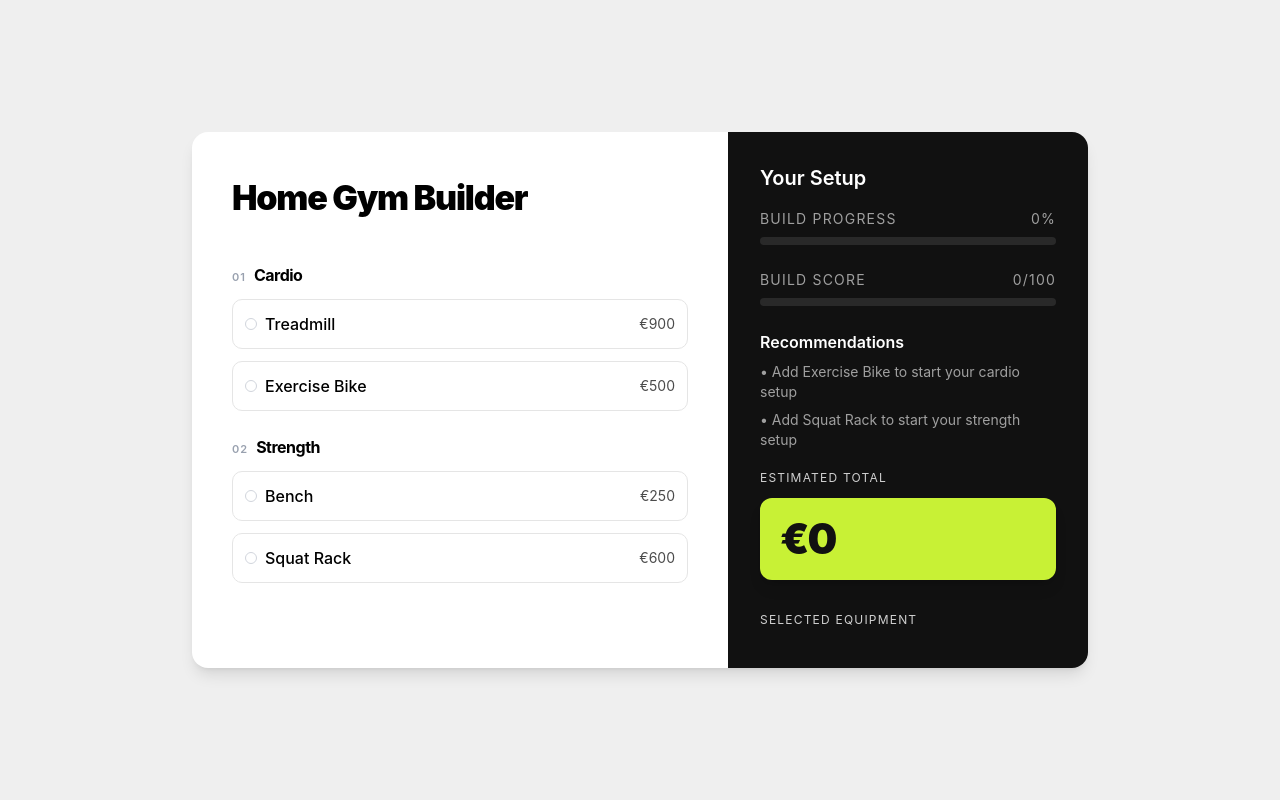
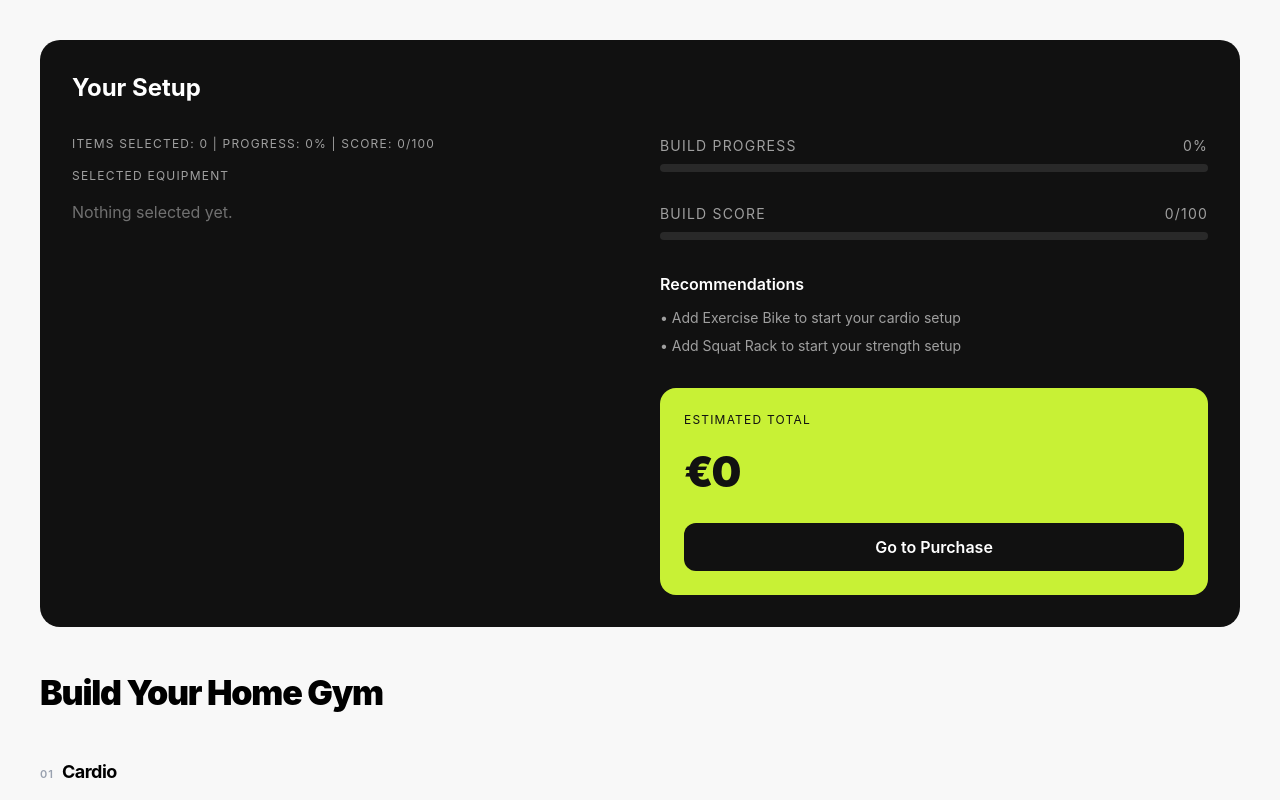
Before and after one commit to Luka-Cul/product-builder-engine, a Next.js app: page / in a window 1280 px wide. Shown: the top 800 px of the page. Built offline with nearby package versions, Linux system fonts and the light colour scheme.

Commit message:
refactored UI

```diff
--- a/src/app/page.tsx
+++ b/src/app/page.tsx
@@ -5,6 +5,8 @@ import ItemCard from "@/components/ItemCard";
 import { calculateTotalPrice } from "@/lib/priceCalculator";
 import { useEffect, useState } from "react";
 import { animateValue } from "@/lib/animations";
+import BuildSummary from "@/components/BuildSummary";
+import BuildDashboardPanel from "@/components/BuildDashboardPanel";
 
 export default function Home() {
   // =====================
@@ -91,31 +93,76 @@ export default function Home() {
 // =====================
 
   return (
-    <div className="min-h-screen flex items-center justify-center p-6">
-      <div className="w-full max-w-4xl bg-white rounded-[16px] shadow-lg overflow-hidden grid grid-cols-[1fr_360px]">
+    <div className="min-h-screen bg-[#F8F8F8] p-10 space-y-10">
 
-        {/* LEFT: Builder */}
-        <div className="p-10">
+      {/* ===================== */}
+      {/* TOP DASHBOARD */}
+      {/* ===================== */}
+
+      <div className="bg-[#111] text-white rounded-[20px] p-8">
+
+        <h2 className="text-2xl font-bold mb-8">
+          Your Setup
+        </h2>
+
+        <div className="grid grid-cols-2 gap-10">
+
+          {/* LEFT COLUMN */}
+          <div>
+            <BuildSummary
+              items={selectedProducts}
+              selectedCount={selectedItems.length}
+              progress={progress}
+              score={score}
+            />
+          </div>
+
+          {/* RIGHT COLUMN */}
+          <BuildDashboardPanel
+            progress={progress}
+            score={score}
+            recommendations={recommendations}
+            animatedPrice={animatedPrice}
+            selectedCount={selectedItems.length}
+          />
+
+        </div>
+
+      </div>
+
+      {/* ===================== */}
+      {/* BUILDER */}
+      {/* ===================== */}
+
+      <div>
+
         <h1 className="text-[34px] font-black tracking-[-1.2px] mb-10">
-            Home Gym Builder
+          Build Your Home Gym
         </h1>
 
         {gymConfig.sections.map((section, index) => (
-            <div key={section.id} className="mb-6">
 
-              {/* ITEM CARD DESIGN */}
-              <div className="flex items-baseline gap-2 mb-3">
-                <span className="text-[11px] text-gray-400 font-semibold tracking-[1px]">
-                  0{index + 1}
+          <div
+            key={section.id}
+            className="mb-10"
+          >
+
+            <div className="flex items-baseline gap-2 mb-4">
+
+              <span className="text-[11px] font-semibold tracking-[1px] text-gray-400">
+                {String(index + 1).padStart(2, "0")}
               </span>
 
-                <h2 className="font-bold tracking-[-0.5px] text-[16px]">
+              <h2 className="text-[18px] font-bold tracking-[-0.5px]">
                 {section.title}
               </h2>
+
             </div>
 
             <div className="space-y-3">
+
               {section.items.map((item) => (
+
                 <ItemCard
                   key={item.id}
                   name={item.name}
@@ -123,102 +170,17 @@ export default function Home() {
                   selected={selectedItems.includes(item.id)}
                   onClick={() => toggleItem(item.id)}
                 />
+
               ))}
-              </div>
-            </div>
-          ))}
-        </div>
 
-        {/* RIGHT: Dashboard */}
-        <div className="bg-[#111] text-white p-8">
-          <h2 className="text-xl font-semibold mb-4">
-            Your Setup
-          </h2>
-
-          <div className="space-y-6 mb-5">
-            {/* PROGRESS BAR */}
-            <div className="">
-              <div className="flex justify-between text-[14px] text-white/60 uppercase tracking-[1.2px] mb-2">
-                <span>Build Progress</span>
-                <span>{Math.round(progress)}%</span>
-              </div>
-
-              <div className="w-full h-2 bg-white/10 rounded-full overflow-hidden">
-                <div
-                  className="h-full bg-[#C8F135] transition-all duration-300"
-                  style={{ width: `${progress}%` }}
-                />
-              </div>
-            </div>
-
-            {/* SCORE */}
-            <div className="">
-              <div className="flex justify-between text-[14px] text-white/60 uppercase tracking-[1.2px] mb-2">
-                <span>Build Score</span>
-                <span>{score}/100</span>
-              </div>
-
-              <div className="w-full h-2 bg-white/10 rounded-full overflow-hidden">
-                <div
-                  className="h-full bg-[#C8F135] transition-all duration-300"
-                  style={{ width: `${score}%` }}
-                />
-              </div>
-            </div>
-
-            {/* COACH INSIGHTS */}
-            <div className="">
-              <h3 className="font-semibold mb-2">
-                Recommendations
-              </h3>
-
-              <div className="space-y-2 text-sm text-white/60">
-                {recommendations.length === 0 ? (
-                  <p>Your setup looks complete 👍</p>
-                ) : (
-                  recommendations.map((text, i) => (
-                    <p key={i}>• {text}</p>
-                  ))
-                )}
-              </div>
-            </div>
-          </div>
-
-          {/* TOTAL PRICE */}
-          <div className="mb-8">
-            <p className="mb-3 text-[12px] text-white/80 uppercase tracking-[1.2px] text-xs mb-2">
-              Estimated Total
-            </p>
-
-            <div className="bg-[#C8F135] text-[#111] rounded-[12px] p-5 shadow-lg">
-              <div className="text-[42px] font-black tracking-[-2px] leading-none">
-                €{animatedPrice.toLocaleString()}
-              </div>
-            </div>
-          </div>
-
-          {/* ITEMS LIST */}
-          <div className="space-y-2">
-            <h3 className="text-[12px] text-white/80 uppercase tracking-[1.2px] text-xs mb-2">
-              Selected Equipment
-            </h3>
-
-            <div className="space-y-2">
-              {selectedProducts.map((item) => (
-                <div
-                  key={item.id}
-                  className="flex justify-between text-sm"
-                >
-                  <span>{item.name}</span>
-                  <span>€{item.price}</span>
-                </div>
-              ))}
-            </div>
             </div>
 
           </div>
 
+        ))}
+
       </div>
+
     </div>
   );
 }
--- /dev/null
+++ b/src/components/BuildDashboardPanel.tsx
@@ -0,0 +1,87 @@
+"use client";
+
+type Props = {
+  progress: number;
+  score: number;
+  recommendations: string[];
+  animatedPrice: number;
+  selectedCount: number;
+};
+
+export default function BuildDashboardPanel({
+  progress,
+  score,
+  recommendations,
+  animatedPrice,
+  selectedCount,
+}: Props) {
+  return (
+    <div className="space-y-8">
+
+      {/* PROGRESS */}
+      <div>
+        <div className="flex justify-between text-sm uppercase tracking-[1.2px] text-white/60 mb-2">
+          <span>Build Progress</span>
+          <span>{Math.round(progress)}%</span>
+        </div>
+
+        <div className="h-2 bg-white/10 rounded-full overflow-hidden">
+          <div
+            className="h-full bg-[#C8F135] transition-all"
+            style={{ width: `${progress}%` }}
+          />
+        </div>
+      </div>
+
+      {/* SCORE */}
+      <div>
+        <div className="flex justify-between text-sm uppercase tracking-[1.2px] text-white/60 mb-2">
+          <span>Build Score</span>
+          <span>{score}/100</span>
+        </div>
+
+        <div className="h-2 bg-white/10 rounded-full overflow-hidden">
+          <div
+            className="h-full bg-[#C8F135] transition-all"
+            style={{ width: `${score}%` }}
+          />
+        </div>
+      </div>
+
+      {/* RECOMMENDATIONS */}
+      <div>
+        <h3 className="font-semibold mb-3">
+          Recommendations
+        </h3>
+
+        <div className="space-y-2 text-sm text-white/60">
+          {recommendations.length === 0 ? (
+            <p>Your setup looks complete 👍</p>
+          ) : (
+            recommendations.map((text, i) => (
+              <p key={i}>• {text}</p>
+            ))
+          )}
+        </div>
+      </div>
+
+      {/* PRICE + CTA */}
+      <div className="bg-[#C8F135] rounded-[16px] p-6 text-[#111]">
+
+        <p className="uppercase tracking-[1.2px] text-xs mb-3">
+          Estimated Total
+        </p>
+
+        <div className="text-[42px] font-black tracking-[-2px] mb-5">
+          €{animatedPrice.toLocaleString()}
+        </div>
+
+        <button className="w-full bg-[#111] text-white rounded-[12px] py-3 font-semibold hover:opacity-90 transition">
+          Go to Purchase
+        </button>
+
+      </div>
+
+    </div>
+  );
+}
--- /dev/null
+++ b/src/components/BuildSummary.tsx
@@ -0,0 +1,54 @@
+type Product = {
+  id: string;
+  name: string;
+  price: number;
+};
+
+type Props = {
+  items: Product[];
+  progress: number;
+  score: number;
+  selectedCount: number;
+};
+
+export default function BuildSummary({
+  items,
+  progress,
+  score,
+  selectedCount
+}: Props) {
+
+    return (
+        <div>
+            {/* SMALL HEADER STATS */}
+            <div className="text-xs uppercase tracking-[1.2px] text-white/60 space-y-1 mb-4">
+                <p>Items Selected: {selectedCount} |
+                    Progress: {Math.round(progress)}% |
+                    Score: {score}/100</p>
+            </div>
+
+            <h3 className="text-xs uppercase tracking-[1.2px] text-white/60 mb-4">
+            Selected Equipment
+            </h3>
+
+            {items.length === 0 ? (
+            <p className="text-white/40">
+                Nothing selected yet.
+            </p>
+            ) : (
+            <div className="space-y-3">
+                {items.map((item) => (
+                <div
+                    key={item.id}
+                    className="flex justify-between border-b border-white/10 pb-2 text-sm"
+                >
+                    <span>{item.name}</span>
+                    <span>€{item.price}</span>
+                </div>
+                ))}
+            </div>
+            )}
+
+        </div>
+    );
+}
```
Lines whose indentation alone changed are shown as unchanged.
